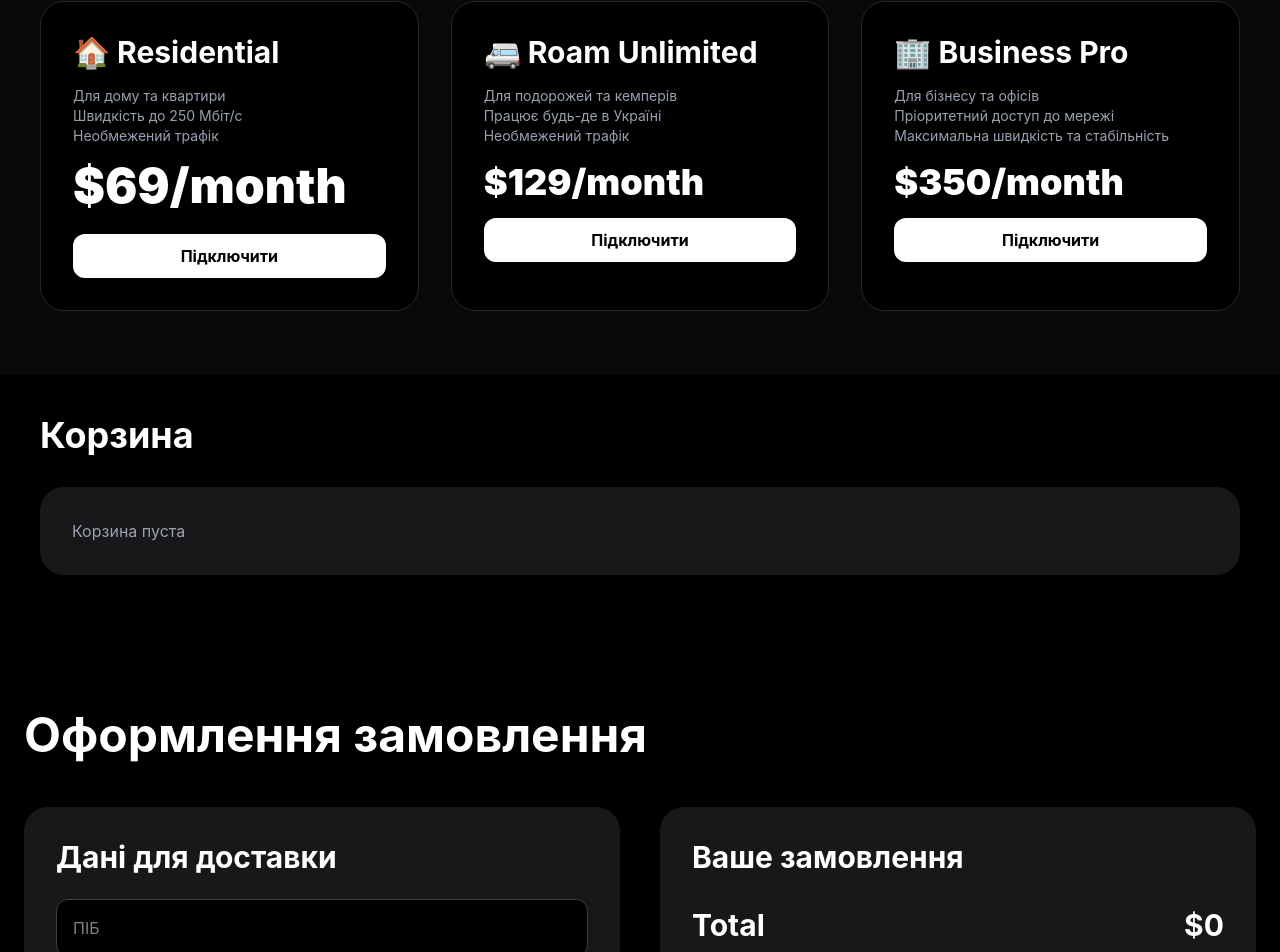
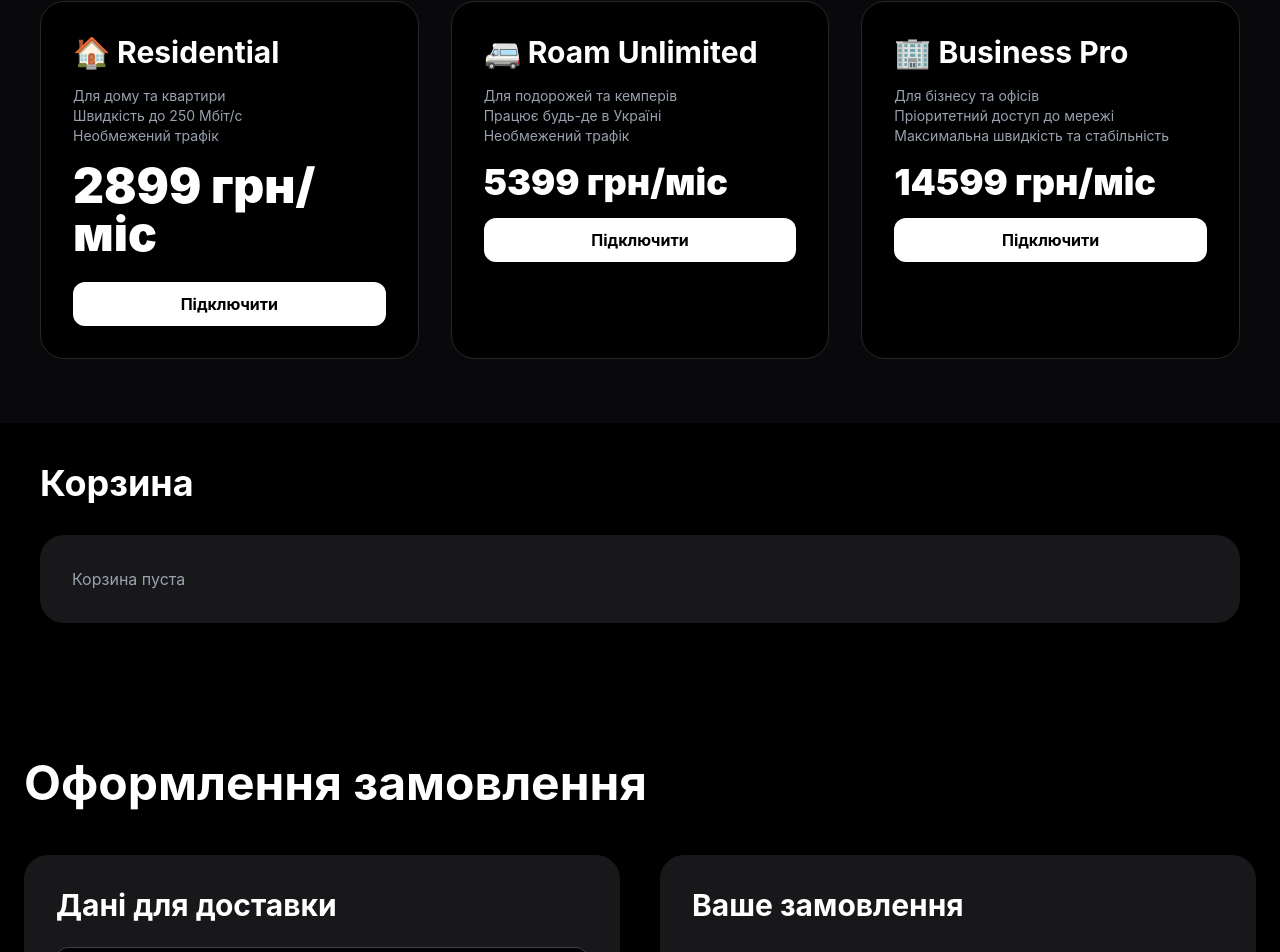
Before and after one commit to PRIYOM69/starlink-store, a React (Vite) app: page / in a window 1280 px wide. Shown: the part 1583-2535 px from the top of the page. Built offline with nearby package versions, Linux system fonts and the light colour scheme.

Commit message:
subscriptions in uah

```diff
--- a/src/App.jsx
+++ b/src/App.jsx
@@ -306,7 +306,7 @@ const orderItems = cart
 </p>
 
 <div className="text-3xl md:text-5xl font-black mb-6">
-  $69/month
+  2899 грн/міс
 </div>
             <button
   onClick={() => {
@@ -340,7 +340,7 @@ const orderItems = cart
   Необмежений трафік
 </p>
             <div className="text-4xl font-black mb-4">
-              $129/month
+              5399 грн/міс
             </div>
 
             <button
@@ -375,7 +375,7 @@ const orderItems = cart
   Максимальна швидкість та стабільність
 </p>
             <div className="text-4xl font-black mb-4">
-              $350/month
+              14599 грн/міс
             </div>
 
             <button
```
